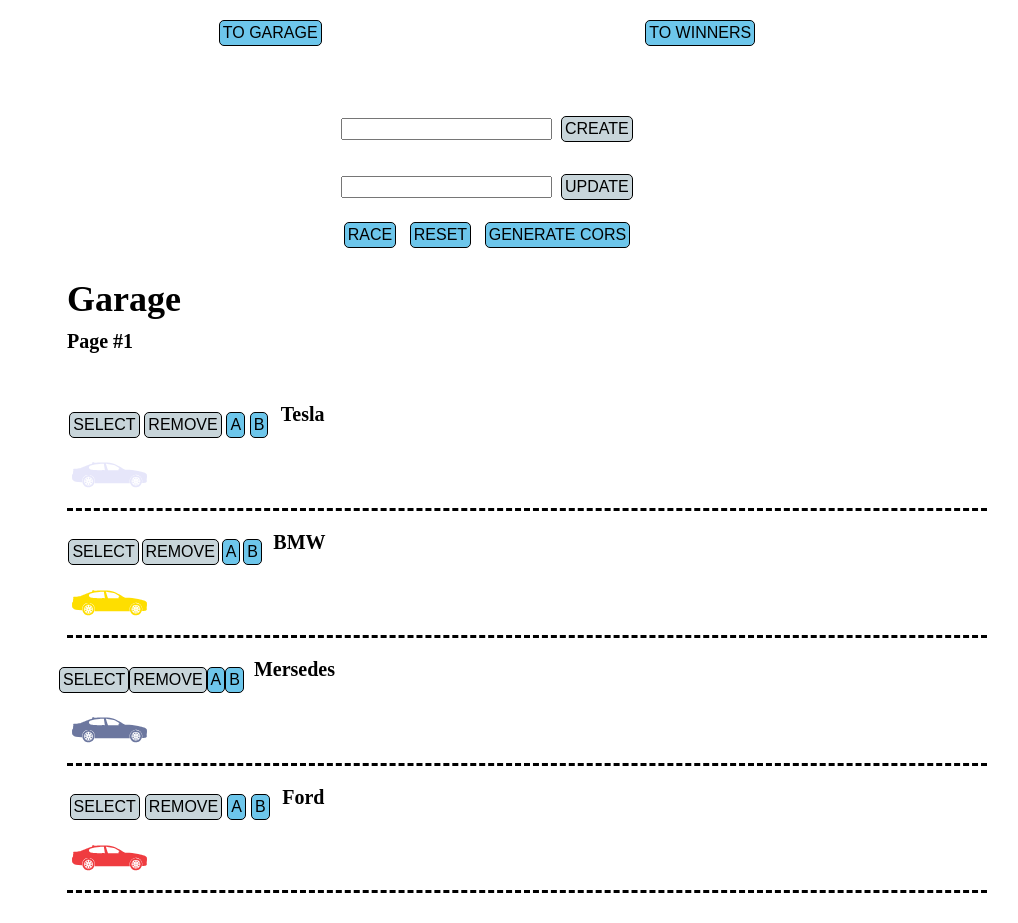
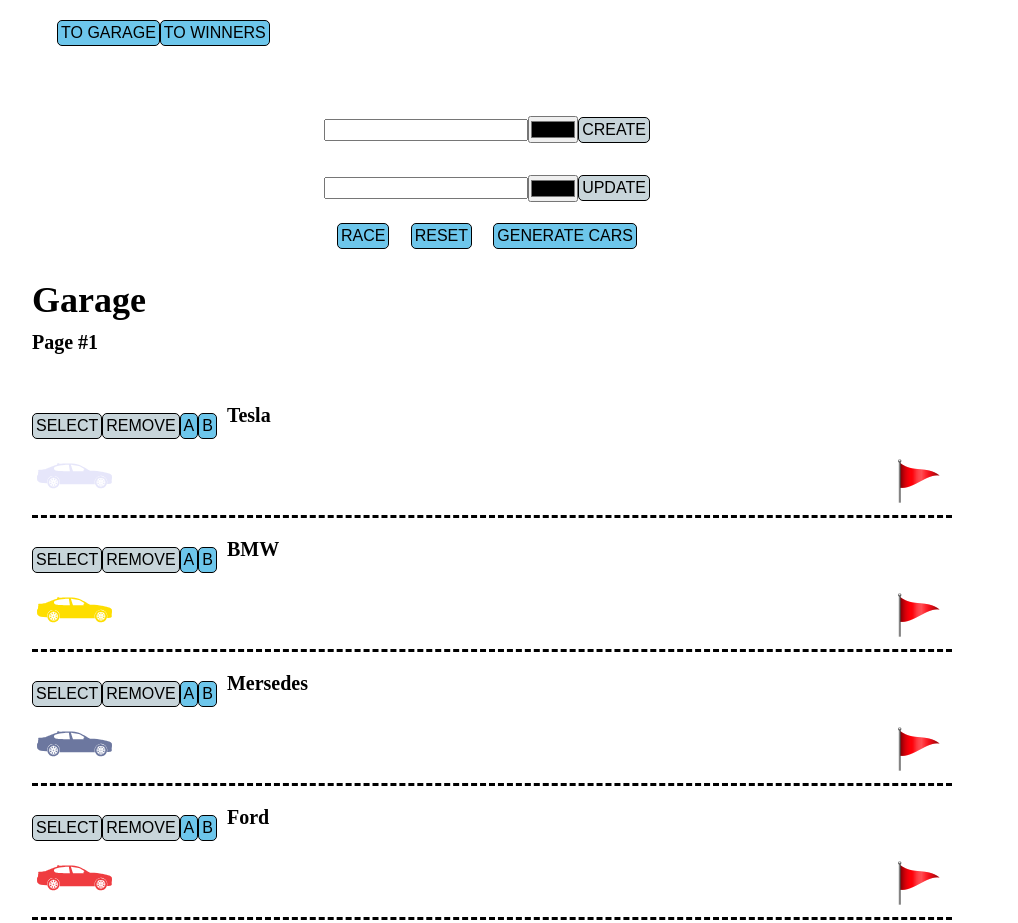
Before and after one commit to KarinaBertosh/karinabertosh-JSFE2022Q3, a website built with webpack: page async-race-api/src/index.html in a window 1280 px wide. Shown: the top 923 px of the page, without its empty margins (153-1171 px from the left). Built offline with nearby package versions, Linux system fonts and the light colour scheme.

Commit message:
feat: add adaptive design

```diff
--- a/async-race-api/src/components/App.ts
+++ b/async-race-api/src/components/App.ts
@@ -1,7 +1,7 @@
 import { BaseComponent } from './base-components';
 import { Button } from './Button/Button';
 import { GaragePage } from './pages/GaragePage/GaragePage';
-import { WinnersPage } from './pages/WinnersPage/GaragePage';
+import { WinnersPage } from './pages/WinnersPage/WinnersPage';
 
 export class App extends BaseComponent {
   private openGaragePageBtn = new Button('TO GARAGE');
--- a/async-race-api/src/components/Button/style.scss
+++ b/async-race-api/src/components/Button/style.scss
@@ -27,3 +27,11 @@
     padding: 5px;
     font-size: 20px;
 }
+
+@media screen and (min-width: 320px) and (max-width: 500px) {
+    .btn-pagination{
+        margin-right: 2px;
+        padding: 3px;
+        font-size: 10px;
+    }
+}
--- a/async-race-api/src/components/CarField/CarField.ts
+++ b/async-race-api/src/components/CarField/CarField.ts
@@ -13,20 +13,24 @@
 
   private bBtn = new Button('B');
 
-  // private carImage = new CarImage(color);
-
   constructor(nameCar: string, color: string) {
     super('div', ['car__field']);
     const btn = document.createElement('div');
+    const carField = document.createElement('div');
     const titleCar = new Title(nameCar, ['small', 'margin-left']);
     const carImage = new CarImage(color);
+    const flag = new Image();
+    flag.src = './flag.png';
     btn.className = 'btn';
+    carField.className = 'car-field__image-flag';
     this.element.appendChild(btn);
     btn.appendChild(this.selectBtn.element);
     btn.appendChild(this.removeBtn.element);
     btn.appendChild(this.aBtn.element);
     btn.appendChild(this.bBtn.element);
     btn.appendChild(titleCar.element);
-    this.element.appendChild(carImage.element);
+    this.element.appendChild(carField);
+    carField.appendChild(carImage.element);
+    carField.appendChild(flag);
   }
 }
--- a/async-race-api/src/components/CarField/style.scss
+++ b/async-race-api/src/components/CarField/style.scss
@@ -8,8 +8,30 @@
 
 .btn {
     display: flex;
-    justify-content: center;
     align-items: center;
-    width: 260px;
     margin-left: -10px;
 }
+
+.car-field__image-flag {
+    width: 100%;
+    display: flex;
+    justify-content: space-between;
+}
+
+@media screen and (min-width: 320px) and (max-width: 500px) {
+    .car__field {
+        width: 310px;
+    }
+}
+
+@media screen and (min-width: 500px) and (max-width: 750px) {
+    .car__field {
+        width: 400px;
+    }
+}
+
+@media screen and (min-width: 750px) and (max-width: 1070px) {
+    .car__field {
+        width: 650px;
+    }
+}
--- a/async-race-api/src/components/GarageField/GarageField.ts
+++ b/async-race-api/src/components/GarageField/GarageField.ts
@@ -4,6 +4,7 @@
 import { Pagination } from '../Pagination/Pagination';
 import { db } from '../data';
 import './style.scss';
+import { IOneCarInGarage } from '../type';
 
 export class GarageField extends BaseComponent {
   private titleField = new Title('Garage');
@@ -20,8 +21,8 @@
     this.element.appendChild(this.pagination.element);
   }
 
-  renderCars(arr: any): void {
-    arr.map((el: any) => {
+  renderCars(arr: IOneCarInGarage[]): void {
+    arr.map((el: IOneCarInGarage) => {
       const carField = new CarField(`${el.name}`, `${el.color}`);
       this.element.appendChild(carField.element);
     });
--- a/async-race-api/src/components/Input/Input.ts
+++ b/async-race-api/src/components/Input/Input.ts
@@ -3,6 +3,6 @@
 
 export class Input extends BaseComponent {
   constructor() {
-    super('input', ['input']);
+    super('input', ['input-tooltip']);
   }
 }
--- a/async-race-api/src/components/Input/style.scss
+++ b/async-race-api/src/components/Input/style.scss
@@ -1,5 +1,9 @@
-.tooltip {
-    display: flex;
-    justify-content: center;
-    align-items: center;
+.input-tooltip {
+    width: 200px;
 }
+
+@media screen and (min-width: 320px) and (max-width: 500px) {
+    .input-tooltip {
+        width: 150px;
+    }
+}
--- a/async-race-api/src/components/Tooltip/Tooltip.ts
+++ b/async-race-api/src/components/Tooltip/Tooltip.ts
@@ -12,17 +12,23 @@
 
   private inputUpDate = new Input();
 
+  // private inputColor = new Input();
+
   private raceBtn = new Button('RACE');
 
   private resetBtn = new Button('RESET');
 
-  private generateCorsBtn = new Button('GENERATE CORS');
+  private generateCorsBtn = new Button('GENERATE CARS');
 
   constructor() {
     super('div', ['tooltip']);
     const createCarField = document.createElement('div');
     const upDateCarField = document.createElement('div');
     const btnInFooter = document.createElement('div');
+    const colorInCreate = document.createElement('input');
+    const colorInUpDate = document.createElement('input');
+    colorInCreate.setAttribute('type', 'color');
+    colorInUpDate.setAttribute('type', 'color');
     createCarField.className = 'create-car-field';
     upDateCarField.className = 'update-car-field';
     btnInFooter.className = 'btn-footer';
@@ -30,8 +36,10 @@
     this.element.appendChild(upDateCarField);
     this.element.appendChild(btnInFooter);
     createCarField.appendChild(this.inputCreate.element);
+    createCarField.appendChild(colorInCreate);
     createCarField.appendChild(this.createBtn.element);
     upDateCarField.appendChild(this.inputUpDate.element);
+    upDateCarField.appendChild(colorInUpDate);
     upDateCarField.appendChild(this.updateBtn.element);
     btnInFooter.appendChild(this.raceBtn.element);
     btnInFooter.appendChild(this.resetBtn.element);
--- a/async-race-api/src/components/Tooltip/style.scss
+++ b/async-race-api/src/components/Tooltip/style.scss
@@ -10,7 +10,7 @@
     display: flex;
     justify-content: center;
     align-items: center;
-    width: 300px;
+    width: 350px;
     margin-bottom: 10px;
 }
 
@@ -18,7 +18,7 @@
     display: flex;
     justify-content: center;
     align-items: center;
-    width: 300px;
+    width: 350px;
     height: 70px;
 }
 
@@ -28,3 +28,20 @@
     align-items: center;
     width: 300px;
 }
+
+@media screen and (min-width: 320px) and (max-width: 500px) {
+    .tooltip {
+        padding: 5px;
+    }
+    .create-car-field {
+        width: 250px;
+    }
+
+    .update-car-field {
+        width: 250px;
+    }
+
+    .btn-footer {
+        width: 230px;
+    }
+}
--- a/async-race-api/src/components/data.ts
+++ b/async-race-api/src/components/data.ts
@@ -26,6 +26,16 @@
       id: 1,
       wins: 1,
       time: 10,
+    },
+    {
+      id: 2,
+      wins: 2,
+      time: 14,
+    },
+    {
+      id: 3,
+      wins: 3,
+      time: 16,
     }
   ]
 };
--- /dev/null
+++ b/async-race-api/src/components/pages/WinnersPage/WinnersPage.ts
@@ -0,0 +1,71 @@
+import { BaseComponent } from '../../base-components';
+import { Title } from '../../Title/Title';
+import { Button } from '../../Button/Button';
+import { db } from '../../data';
+import { IOneCarInWinners } from '../../type';
+import { Pagination } from '../../Pagination/Pagination';
+import './style.scss';
+
+export class WinnersPage extends BaseComponent {
+  private winnersTitle = new Title('WINNERS (0)');
+
+  private winnersTitlePage = new Title('PAGE #1', ['small']);
+
+  private pagination = new Pagination();
+
+  constructor() {
+    super('div', ['winners__page']);
+    this.renderTable(db.winners);
+    this.element.appendChild(this.pagination.element);
+  }
+
+  renderTable(arr: IOneCarInWinners[]): void {
+    const tableWinners = document.createElement('div');
+    const tableTitleWinners = document.createElement('div');
+    const numberWinners = document.createElement('div');
+    const carWinners = document.createElement('div');
+    const nameWinners = document.createElement('div');
+    const bestTimeWinners = document.createElement('div');
+    const footerBtnWinners = document.createElement('div');
+    const prevBtn = new Button('PREV');
+    const nextBtn = new Button('NEXT');
+
+    tableWinners.className = 'table';
+    tableTitleWinners.className = 'table__titles';
+    numberWinners.className = 'table__title';
+    carWinners.className = 'table__title';
+    nameWinners.className = 'table__title';
+    bestTimeWinners.className = 'table__title';
+    footerBtnWinners.className = 'table__footer';
+    numberWinners.textContent = 'Number';
+    carWinners.textContent = 'Car';
+    nameWinners.textContent = 'Name';
+    bestTimeWinners.textContent = 'Best time';
+
+    arr.map((el: IOneCarInWinners) => {
+      const currentNumberWinners = document.createElement('div');
+      const currentTimeWinners = document.createElement('div');
+
+      currentNumberWinners.className = 'current-winners';
+      currentTimeWinners.className = 'current-winners';
+
+      currentNumberWinners.textContent = `${el.id}`;
+      currentTimeWinners.textContent = `${el.time}`;
+
+      numberWinners.appendChild(currentNumberWinners);
+      bestTimeWinners.appendChild(currentTimeWinners);
+    });
+
+    this.element.appendChild(this.winnersTitle.element);
+    this.element.appendChild(this.winnersTitlePage.element);
+    this.element.appendChild(tableWinners);
+    tableWinners.appendChild(tableTitleWinners);
+    tableTitleWinners.appendChild(numberWinners);
+    tableTitleWinners.appendChild(carWinners);
+    tableTitleWinners.appendChild(nameWinners);
+    tableTitleWinners.appendChild(bestTimeWinners);
+    this.element.appendChild(footerBtnWinners);
+    footerBtnWinners.appendChild(prevBtn.element);
+    footerBtnWinners.appendChild(nextBtn.element);
+  }
+}
--- a/async-race-api/src/components/pages/WinnersPage/style.scss
+++ b/async-race-api/src/components/pages/WinnersPage/style.scss
@@ -5,3 +5,36 @@
     flex-direction: column;
     margin-top: 50px;
 }
+
+.table {
+    display: flex;
+    flex-direction: column;
+    width: 100%;
+    border: 1px solid rgb(109, 198, 235);
+    padding: 10px;
+    border-radius: 8px;
+}
+
+.table__title {
+    font-size: 26px;
+    padding: 5px;
+}
+
+.table__titles{
+    display: flex;
+    width: 100%;
+    justify-content: space-between;
+}
+
+.table__footer {
+    display: flex;
+    width: 200px;
+    padding: 10px;
+}
+
+@media screen and (min-width: 320px) and (max-width: 500px) {
+    .table__title {
+        font-size: 16px;
+        padding: 3px;
+    }
+}
--- /dev/null
+++ b/async-race-api/src/components/type.ts
@@ -0,0 +1,11 @@
+export interface IOneCarInGarage {
+  name: string,
+  color: string,
+  id: number,
+}
+
+export interface IOneCarInWinners {
+  id: number,
+  wins: number,
+  time: number,
+}
--- a/async-race-api/src/styles.scss
+++ b/async-race-api/src/styles.scss
@@ -1,5 +1,5 @@
 * {
-    margin: 0 auto;
+    // margin: 0 auto;
     padding: 0;
     font-size: 16px;
 }
@@ -16,13 +16,6 @@
     flex-direction: column;
 }
 
-.header {
-    display: flex;
-    justify-content: space-between;
-    align-items: center;
-    width: 100%;
-}
-
 
 @media screen and (min-width: 320px) and (max-width: 500px) {
     body {
```
Also changed, not shown: async-race-api/src/components/pages/WinnersPage/GaragePage.ts (deleted, +0 -8 lines), async-race-api/public/flag.png (added), async-race-api/src/assets/flag.png (added).
